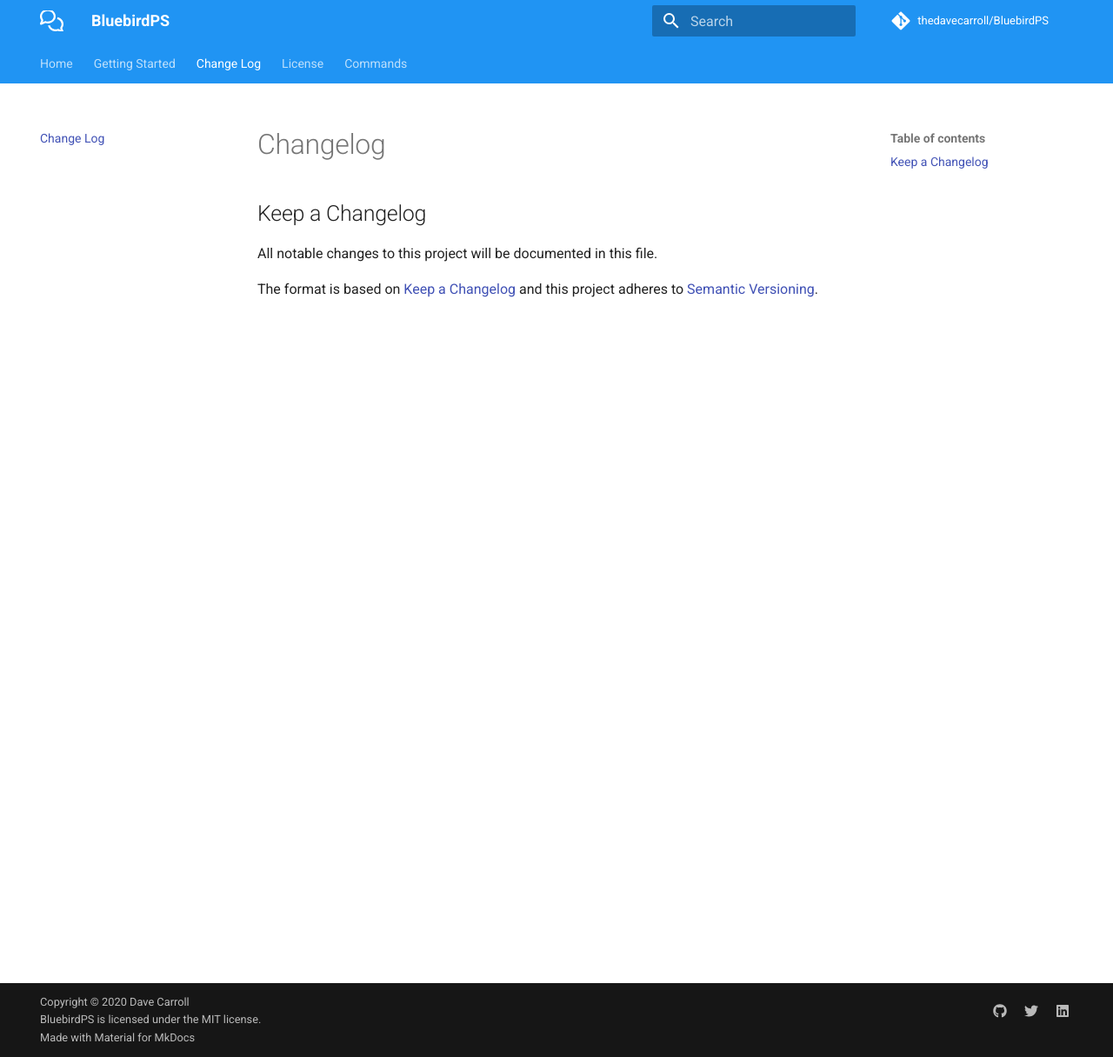
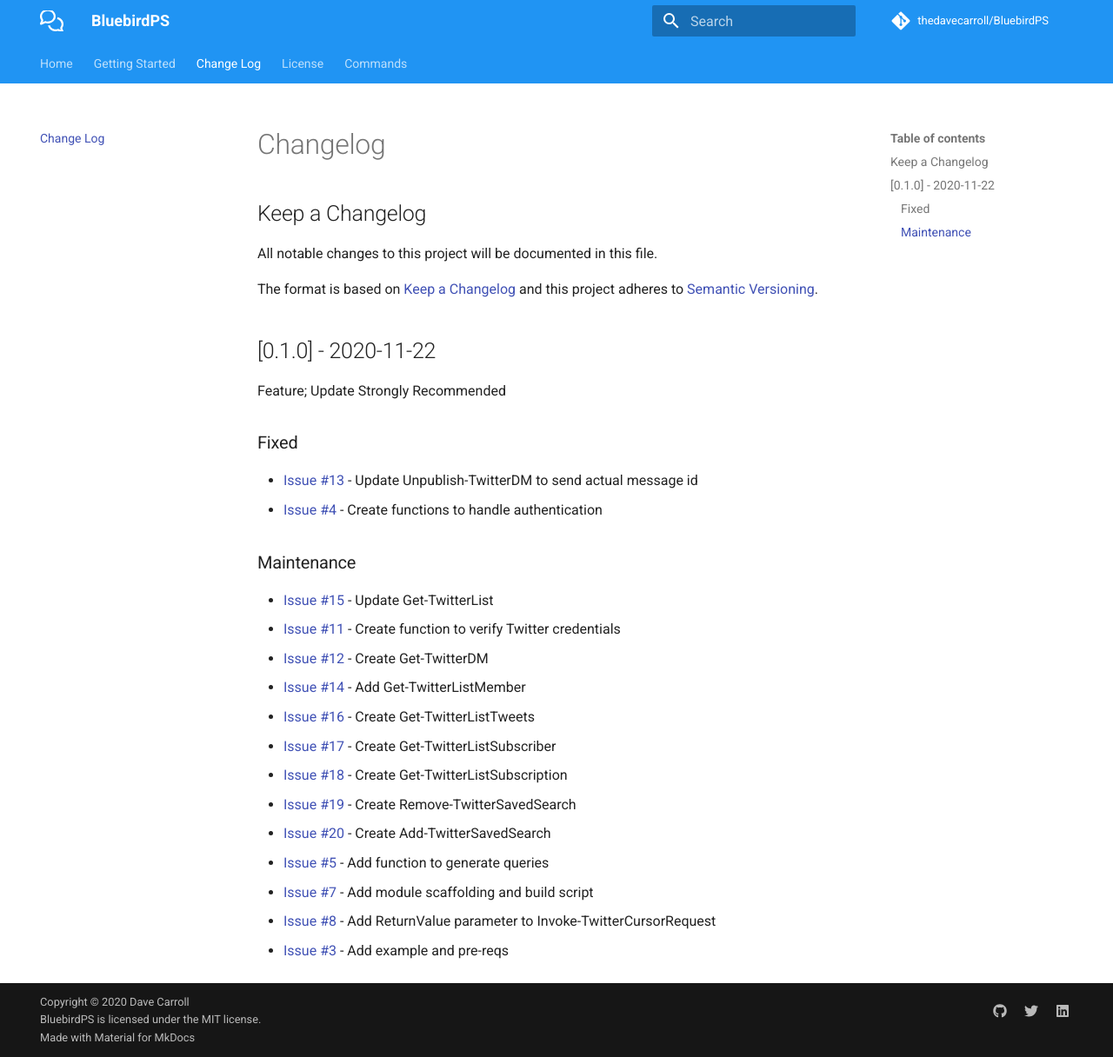
Before and after one commit to thedavecarroll/BluebirdPS, an MkDocs documentation site: the page built from docs/CHANGELOG.md, in a window 1280 px wide and 1216 px high. Shown: the whole window at 87% size. Built offline with MkDocs 1.6.1 and Material for MkDocs 9.7.7, drawn with Linux system fonts in a browser that asks for light colours; comment, search, counter and statistics services are not loaded.

Commit message:
update changelog and release notes

```diff
--- a/docs/CHANGELOG.md
+++ b/docs/CHANGELOG.md
@@ -6,3 +6,28 @@
 
 The format is based on [Keep a Changelog](http://keepachangelog.com/en/1.0.0/)
 and this project adheres to [Semantic Versioning](http://semver.org/spec/v2.0.0.html).
+
+## [0.1.0] - 2020-11-22
+
+Feature; Update Strongly Recommended
+
+### Fixed
+
+- [Issue #13](https://github.com/thedavecarroll/BluebirdPS/issues/13) - Update Unpublish-TwitterDM to send actual message id
+- [Issue #4](https://github.com/thedavecarroll/BluebirdPS/issues/4) - Create functions to handle authentication
+
+### Maintenance
+
+- [Issue #15](https://github.com/thedavecarroll/BluebirdPS/issues/15) - Update Get-TwitterList
+- [Issue #11](https://github.com/thedavecarroll/BluebirdPS/issues/11) - Create function to verify Twitter credentials
+- [Issue #12](https://github.com/thedavecarroll/BluebirdPS/issues/12) - Create Get-TwitterDM
+- [Issue #14](https://github.com/thedavecarroll/BluebirdPS/issues/14) - Add Get-TwitterListMember
+- [Issue #16](https://github.com/thedavecarroll/BluebirdPS/issues/16) - Create Get-TwitterListTweets
+- [Issue #17](https://github.com/thedavecarroll/BluebirdPS/issues/17) - Create Get-TwitterListSubscriber
+- [Issue #18](https://github.com/thedavecarroll/BluebirdPS/issues/18) - Create Get-TwitterListSubscription
+- [Issue #19](https://github.com/thedavecarroll/BluebirdPS/issues/19) - Create Remove-TwitterSavedSearch
+- [Issue #20](https://github.com/thedavecarroll/BluebirdPS/issues/20) - Create Add-TwitterSavedSearch
+- [Issue #5](https://github.com/thedavecarroll/BluebirdPS/issues/5) - Add function to generate queries
+- [Issue #7](https://github.com/thedavecarroll/BluebirdPS/issues/7) - Add module scaffolding and build script
+- [Issue #8](https://github.com/thedavecarroll/BluebirdPS/issues/8) - Add ReturnValue parameter to Invoke-TwitterCursorRequest
+- [Issue #3](https://github.com/thedavecarroll/BluebirdPS/pull/3) - Add example and pre-reqs
```
Also changed, not shown: CHANGELOG.md (+25 -0 lines), 1 other file.
